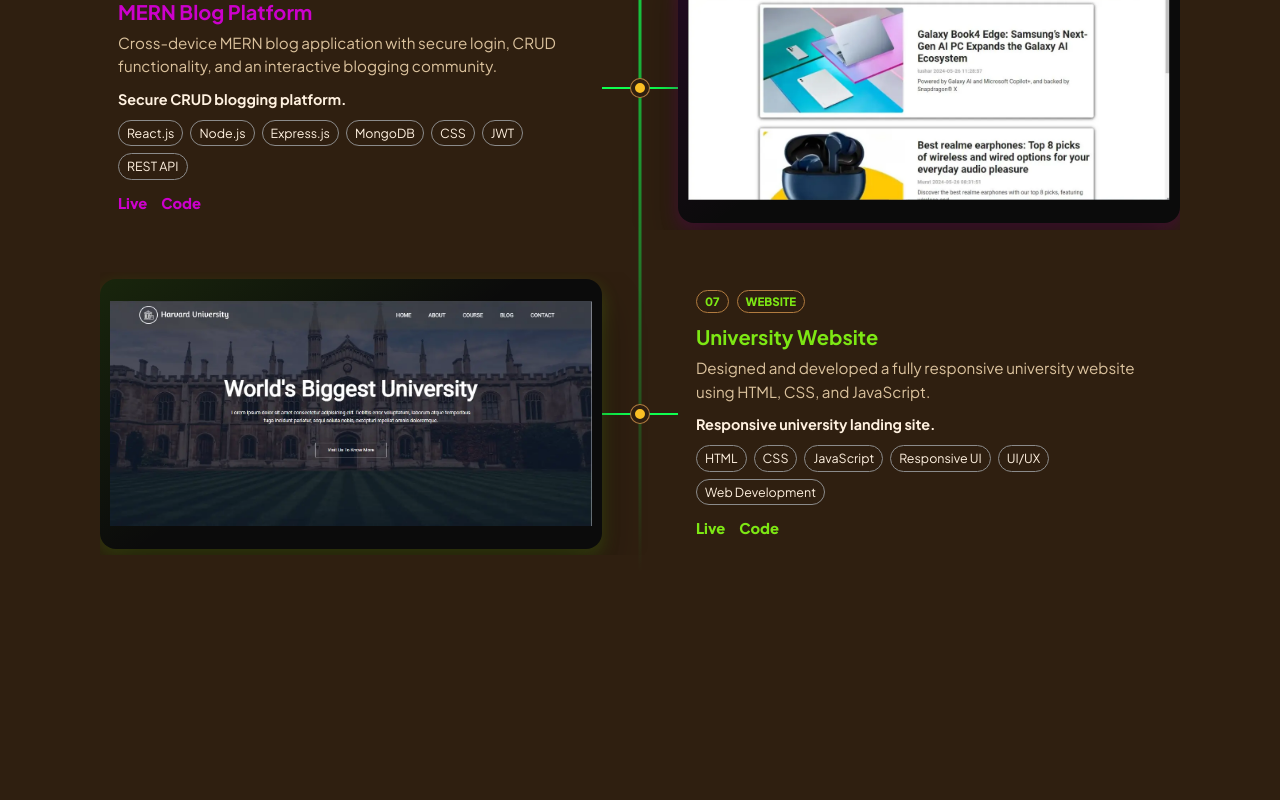
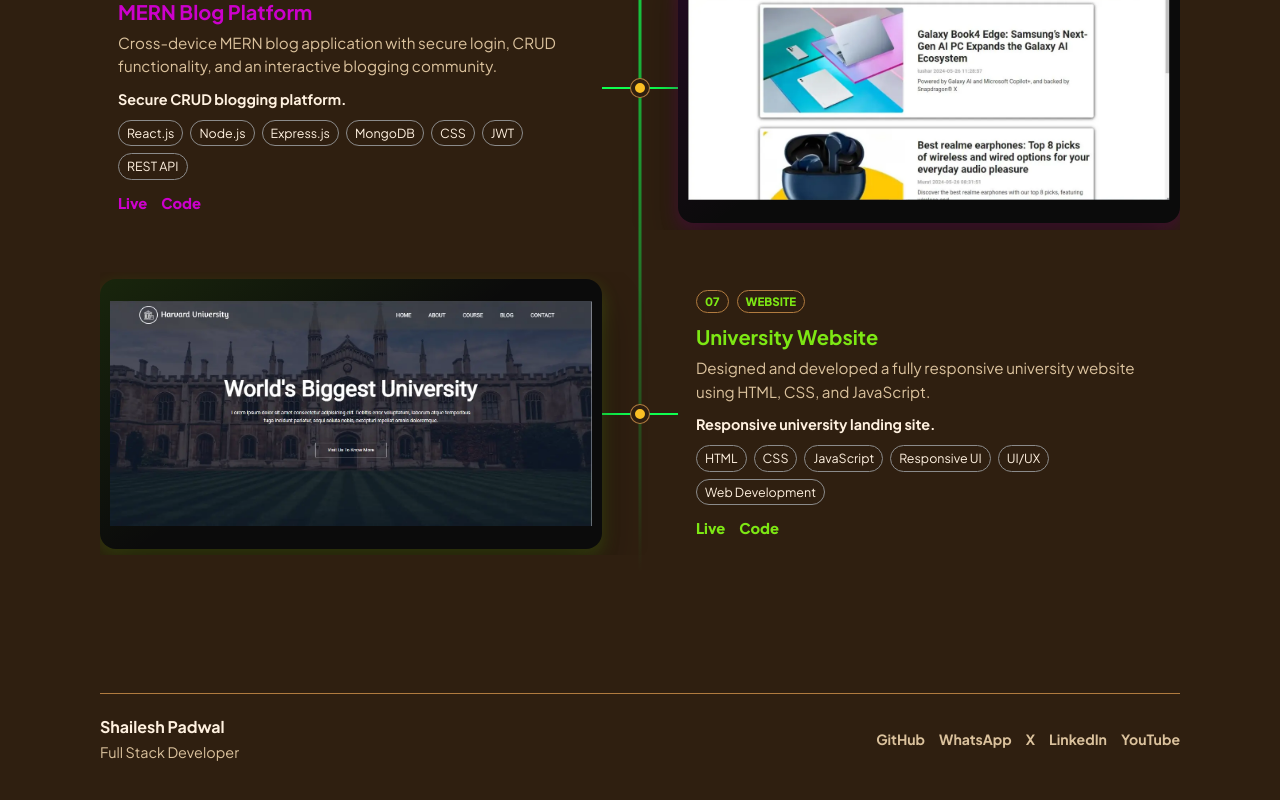
Before and after one commit to sspadwal/new-portfolio, a React (Vite) app: page / in a window 1280 px wide. Shown: the part 2655-3455 px from the top of the page. Before the commit the page ends 3348 px from the top, so only its background shows below. Built offline with nearby package versions, Linux system fonts and the light colour scheme.

Commit message:
add socila media links

```diff
--- a/src/main.jsx
+++ b/src/main.jsx
@@ -130,27 +130,27 @@
 const socialLinks = [
   {
     label: 'GitHub',
-    href: 'https://github.com/',
+    href: 'https://github.com/sspadwal',
     path: 'M12 2C6.48 2 2 6.58 2 12.26c0 4.52 2.87 8.35 6.84 9.7.5.1.68-.22.68-.49v-1.9c-2.78.62-3.37-1.37-3.37-1.37-.45-1.18-1.11-1.5-1.11-1.5-.91-.63.07-.62.07-.62 1 .07 1.53 1.06 1.53 1.06.9 1.56 2.36 1.11 2.94.85.09-.66.35-1.11.64-1.37-2.22-.26-4.55-1.14-4.55-5.06 0-1.12.39-2.03 1.03-2.75-.1-.26-.45-1.3.1-2.71 0 0 .84-.27 2.75 1.05A9.3 9.3 0 0 1 12 6.8c.85 0 1.7.12 2.5.35 1.9-1.32 2.74-1.05 2.74-1.05.55 1.41.2 2.45.1 2.71.64.72 1.03 1.63 1.03 2.75 0 3.93-2.34 4.8-4.57 5.06.36.32.68.94.68 1.9v2.95c0 .27.18.59.69.49A10.1 10.1 0 0 0 22 12.26C22 6.58 17.52 2 12 2Z',
   },
   {
     label: 'WhatsApp',
-    href: 'https://wa.me/',
+    href: 'https://wa.me/918459456812',
     path: 'M19.05 4.91A9.86 9.86 0 0 0 12.04 2C6.58 2 2.13 6.45 2.13 11.91c0 1.75.46 3.45 1.33 4.95L2 22l5.25-1.38a9.9 9.9 0 0 0 4.79 1.22h.01c5.46 0 9.91-4.45 9.91-9.91a9.86 9.86 0 0 0-2.91-7.02ZM12.05 20.1h-.01a8.2 8.2 0 0 1-4.18-1.14l-.3-.18-3.12.82.83-3.04-.2-.31a8.16 8.16 0 0 1-1.25-4.34c0-4.53 3.69-8.22 8.23-8.22a8.18 8.18 0 0 1 5.81 2.41 8.17 8.17 0 0 1 2.41 5.82c0 4.53-3.69 8.21-8.22 8.21Zm4.5-6.15c-.25-.12-1.47-.73-1.7-.81-.23-.08-.39-.12-.56.12-.16.25-.64.81-.79.98-.14.16-.29.18-.54.06-.25-.12-1.04-.38-1.98-1.22-.73-.65-1.23-1.45-1.37-1.7-.14-.25-.02-.38.11-.5.11-.11.25-.29.37-.43.12-.14.16-.25.25-.41.08-.16.04-.31-.02-.43-.06-.12-.56-1.35-.77-1.85-.2-.48-.41-.42-.56-.43h-.48c-.16 0-.43.06-.66.31-.23.25-.87.85-.87 2.08s.89 2.41 1.02 2.58c.12.16 1.75 2.67 4.24 3.74.59.25 1.05.4 1.41.51.59.19 1.13.16 1.56.1.48-.07 1.47-.6 1.68-1.18.2-.58.2-1.08.14-1.18-.06-.1-.23-.16-.48-.29Z',
   },
   {
     label: 'X',
-    href: 'https://x.com/',
+    href: 'https://x.com/Sspadwal1002',
     path: 'M18.9 2.5h3.1l-6.77 7.74L23.2 21.5h-6.24l-4.89-6.4-5.6 6.4H3.36l7.24-8.28L2.96 2.5h6.4l4.42 5.85 5.12-5.85Zm-1.09 17.02h1.72L8.42 4.38H6.58l11.23 15.14Z',
   },
   {
     label: 'LinkedIn',
-    href: 'https://linkedin.com/',
+    href: 'https://www.linkedin.com/in/sspadwal24/',
     path: 'M4.98 3.5A2.5 2.5 0 1 1 5 8.5a2.5 2.5 0 0 1-.02-5ZM3 10h4v11H3V10Zm6.5 0h3.83v1.5h.05c.53-1 1.84-2.05 3.78-2.05 4.04 0 4.79 2.66 4.79 6.12V21h-4v-4.82c0-1.15-.02-2.63-1.6-2.63-1.6 0-1.85 1.25-1.85 2.54V21h-4V10Z',
   },
   {
     label: 'YouTube',
-    href: 'https://youtube.com/',
+    href: 'https://www.youtube.com/@factsoflife1748',
     path: 'M21.58 7.19a2.74 2.74 0 0 0-1.93-1.94C17.95 4.8 12 4.8 12 4.8s-5.95 0-7.65.45a2.74 2.74 0 0 0-1.93 1.94A28.4 28.4 0 0 0 2 12a28.4 28.4 0 0 0 .42 4.81 2.74 2.74 0 0 0 1.93 1.94c1.7.45 7.65.45 7.65.45s5.95 0 7.65-.45a2.74 2.74 0 0 0 1.93-1.94A28.4 28.4 0 0 0 22 12a28.4 28.4 0 0 0-.42-4.81ZM10 15.2V8.8l5.2 3.2L10 15.2Z',
   },
 ];
@@ -180,6 +180,8 @@
           <a href="#projects" onClick={() => setMenuOpen(false)}>
             Project
           </a>
+        </div>
+
         <button
           className="theme-toggle"
           type="button"
@@ -203,7 +205,6 @@
             </svg>
           </span>
         </button>
-        </div>
 
         <button
           className={`nav-toggle ${menuOpen ? 'open' : ''}`}
@@ -322,6 +323,26 @@
           ))}
         </div>
       </section>
+
+      <footer className="footer">
+        <div>
+          <strong>Shailesh Padwal</strong>
+          <span>Full Stack Developer</span>
+        </div>
+
+        <nav className="footer-links" aria-label="Footer social links">
+          {socialLinks.map((item) => (
+            <a
+              href={item.href}
+              key={item.label}
+              target="_blank"
+              rel="noreferrer"
+            >
+              {item.label}
+            </a>
+          ))}
+        </nav>
+      </footer>
     </main>
   );
 }
--- a/src/styles.css
+++ b/src/styles.css
@@ -981,6 +981,47 @@
   text-decoration: underline;
 }
 
+.footer {
+  width: min(var(--container), calc(100% - 40px));
+  margin: 72px auto 0;
+  padding: 22px 0;
+  display: flex;
+  align-items: center;
+  justify-content: space-between;
+  gap: 24px;
+  border-top: 1px solid var(--border);
+  color: var(--muted);
+}
+
+.footer strong {
+  display: block;
+  margin-bottom: 4px;
+  color: var(--heading);
+  font-size: 1rem;
+}
+
+.footer span {
+  font-size: 0.9rem;
+}
+
+.footer-links {
+  display: flex;
+  flex-wrap: wrap;
+  justify-content: flex-end;
+  gap: 14px;
+}
+
+.footer-links a {
+  color: var(--muted);
+  font-size: 0.88rem;
+  font-weight: 700;
+}
+
+.footer-links a:hover,
+.footer-links a:focus-visible {
+  color: var(--accent);
+}
+
 @media (max-width: 880px) {
   .hero {
     min-height: calc(100svh - 92px);
@@ -1049,10 +1090,10 @@
   }
 
   .theme-toggle {
-    width: 100%;
+    width: 40px;
     height: 40px;
-    max-width: none;
     justify-content: center;
+    order: 1;
   }
 
   .hero-palette {
@@ -1162,6 +1203,10 @@
 
   .project-image-panel {
     height: 210px;
+  }
+
+  .footer {
+    margin-top: 52px;
   }
 }
 
@@ -1285,4 +1330,16 @@
     padding: 0;
     background: transparent;
   }
+
+  .footer {
+    width: calc(100% - 32px);
+    margin-top: 44px;
+    flex-direction: column;
+    align-items: flex-start;
+  }
+
+  .footer-links {
+    justify-content: flex-start;
+    gap: 12px;
+  }
 }
```
Lines whose indentation alone changed are shown as unchanged.
